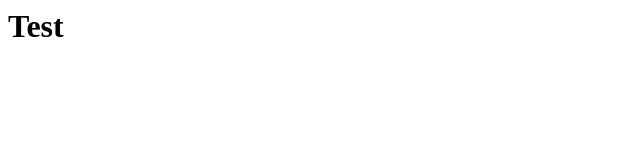
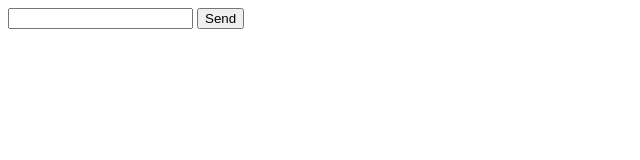
Before and after one commit to YanaPIIDXer/BrowserChat, a plain HTML site: page frontend/htdocs/index.html in a window 1280 px wide. Shown: the whole page, without its empty margins (0-640 px from the left). Drawn offline with Linux system fonts and the light colour scheme.

Commit message:
メッセージ送信フォームを作成し、入力した内容をalertで表示するテスト

```diff
--- a/frontend/htdocs/index.html
+++ b/frontend/htdocs/index.html
@@ -3,10 +3,17 @@
 <head>
     <title>Test</title>
     <meta charset="utf8" />
+
+    <script src="js/bootstrap/jquery.min.js"></script>
+
+    <script src="js/form.js"></script>
 </head>
 
 <body>
-    <h1>Test</h1>
+    <form id="message_form">
+        <input type="text" name="message" />
+        <button onclick="onSend();">Send</button>
+    </form>
 </body>
 
 </html>
--- /dev/null
+++ b/frontend/htdocs/js/form.js
@@ -0,0 +1,7 @@
+const onSend = () => {
+    const message = $("#message_form [name=message]").val();
+    if (message === "") { return; }
+    alert(message);
+
+    $("#message_form")[0].reset();
+}
```
